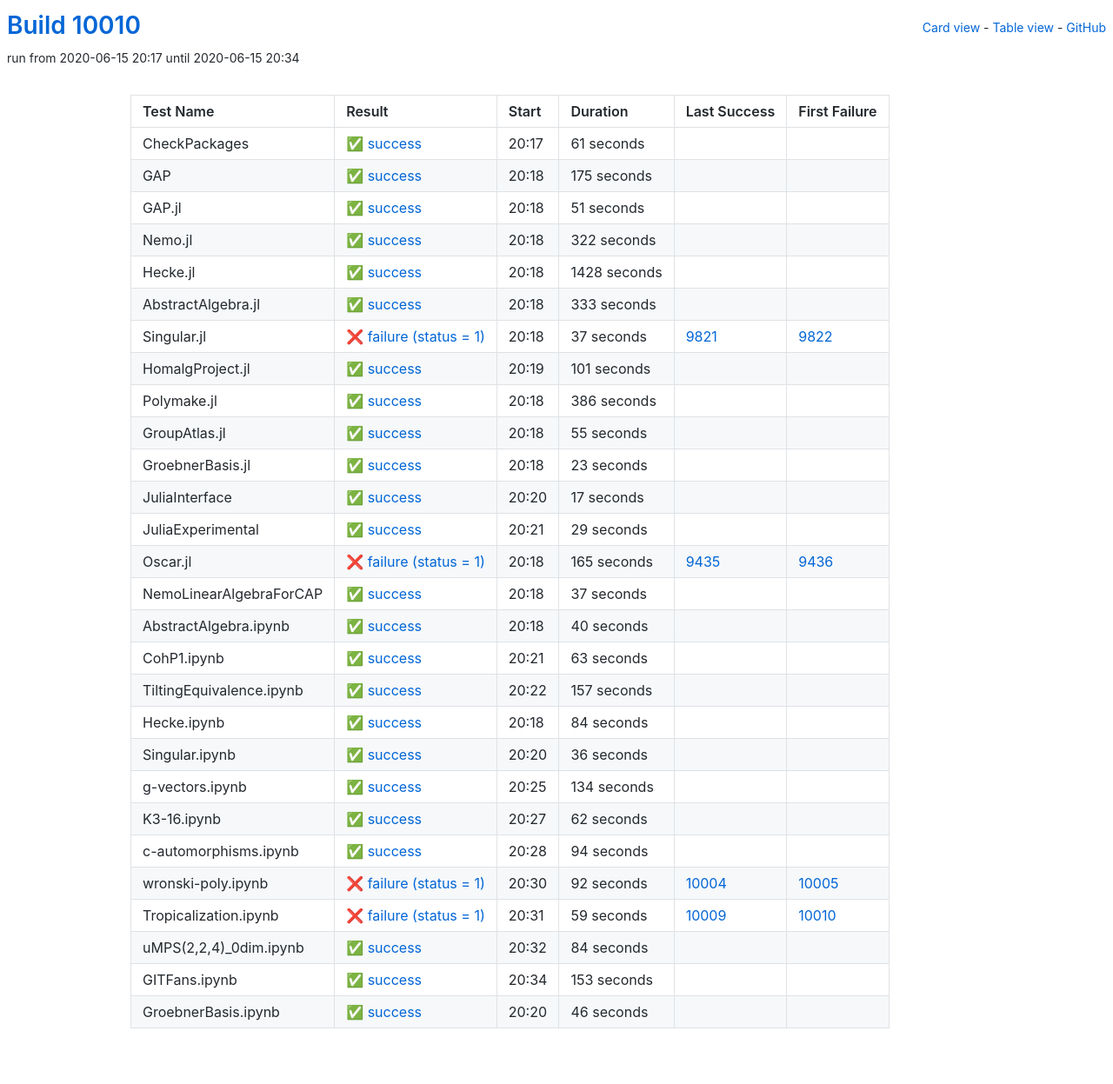
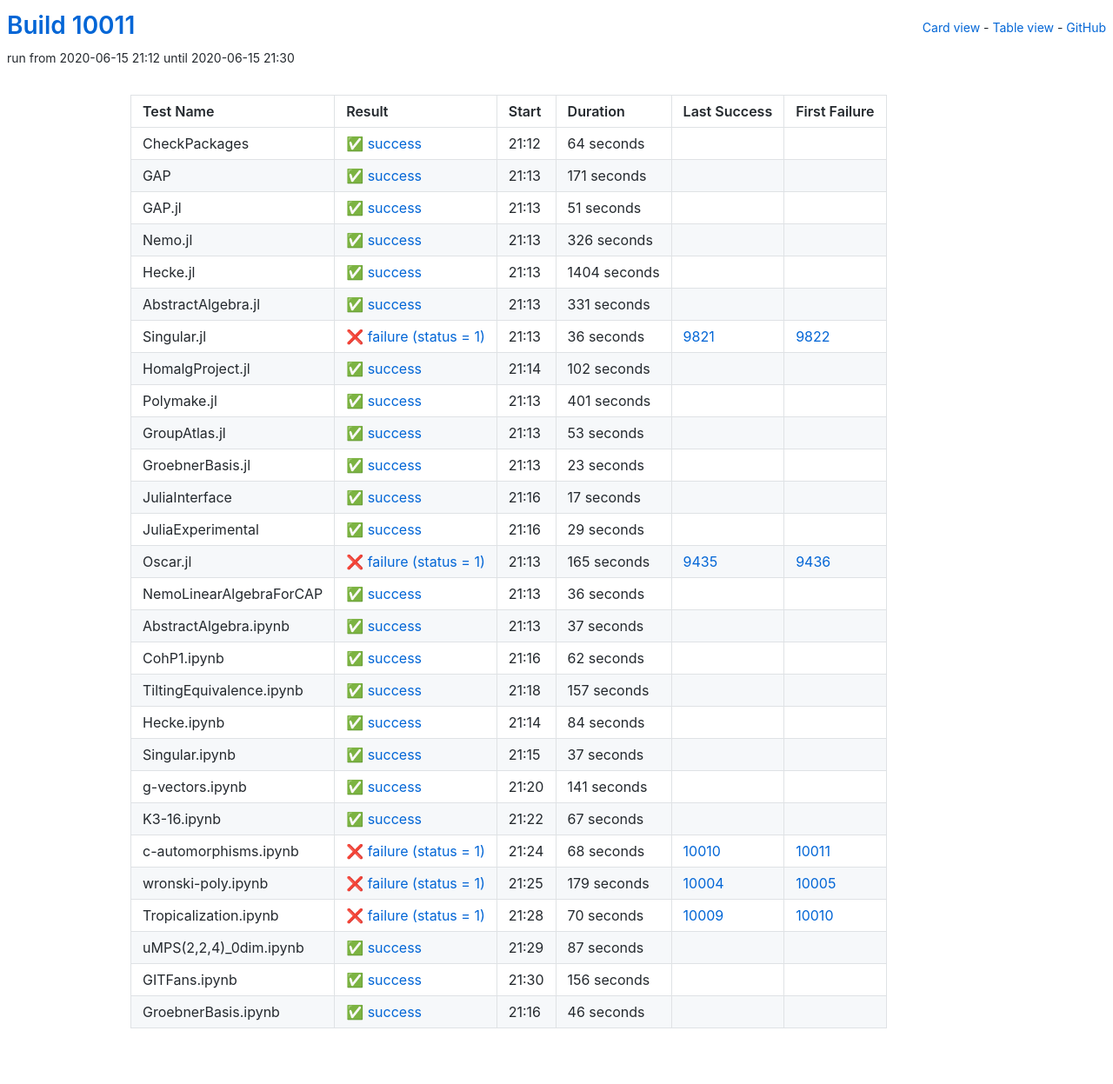
Before and after one commit to oscar-system/oscar-ci-status, a Jekyll site: the page built from table.html, in a window 1280 px wide. Shown: the whole page at 87% size. Built offline with Jekyll 4.4.1, drawn with Linux system fonts in a browser that asks for light colours.

Commit message:
Build #10011

```diff
--- a/_data/ci.yml
+++ b/_data/ci.yml
@@ -1,6 +1,6 @@
 ---
-build: 10010
-build_url: https://oscarci.mathematik.uni-kl.de/job/oscar/10010/
+build: 10011
+build_url: https://oscarci.mathematik.uni-kl.de/job/oscar/10011/
 job: oscar
 organization: oscar-system
 repo: oscar-ci-status
@@ -8,32 +8,32 @@
 tests:
 - name: CheckPackages
   id: checkpackages
-  log: https://oscarci.mathematik.uni-kl.de/job/oscar/10010/artifact/logs/build-10010/CheckPackages.log
-  start: 2020-06-15 20:17
+  log: https://oscarci.mathematik.uni-kl.de/job/oscar/10011/artifact/logs/build-10011/CheckPackages.log
+  start: 2020-06-15 21:12
   success: true
   exitcode: 0
   status: success
-  duration: 61
+  duration: 64
   last_success: false
   last_success_url:
   first_failure: false
   first_failure_url:
 - name: GAP
   id: gap
-  log: https://oscarci.mathematik.uni-kl.de/job/oscar/10010/artifact/logs/build-10010/GAP.log
-  start: 2020-06-15 20:18
+  log: https://oscarci.mathematik.uni-kl.de/job/oscar/10011/artifact/logs/build-10011/GAP.log
+  start: 2020-06-15 21:13
   success: true
   exitcode: 0
   status: success
-  duration: 175
+  duration: 171
   last_success: false
   last_success_url:
   first_failure: false
   first_failure_url:
 - name: GAP.jl
   id: gap-jl
-  log: https://oscarci.mathematik.uni-kl.de/job/oscar/10010/artifact/logs/build-10010/GAP.jl.log
-  start: 2020-06-15 20:18
+  log: https://oscarci.mathematik.uni-kl.de/job/oscar/10011/artifact/logs/build-10011/GAP.jl.log
+  start: 2020-06-15 21:13
   success: true
   exitcode: 0
   status: success
@@ -44,92 +44,92 @@
   first_failure_url:
 - name: Nemo.jl
   id: nemo-jl
-  log: https://oscarci.mathematik.uni-kl.de/job/oscar/10010/artifact/logs/build-10010/Nemo.jl.log
-  start: 2020-06-15 20:18
+  log: https://oscarci.mathematik.uni-kl.de/job/oscar/10011/artifact/logs/build-10011/Nemo.jl.log
+  start: 2020-06-15 21:13
   success: true
   exitcode: 0
   status: success
-  duration: 322
+  duration: 326
   last_success: false
   last_success_url:
   first_failure: false
   first_failure_url:
 - name: Hecke.jl
   id: hecke-jl
-  log: https://oscarci.mathematik.uni-kl.de/job/oscar/10010/artifact/logs/build-10010/Hecke.jl.log
-  start: 2020-06-15 20:18
+  log: https://oscarci.mathematik.uni-kl.de/job/oscar/10011/artifact/logs/build-10011/Hecke.jl.log
+  start: 2020-06-15 21:13
   success: true
   exitcode: 0
   status: success
-  duration: 1428
+  duration: 1404
   last_success: false
   last_success_url:
   first_failure: false
   first_failure_url:
 - name: AbstractAlgebra.jl
   id: abstractalgebra-jl
-  log: https://oscarci.mathematik.uni-kl.de/job/oscar/10010/artifact/logs/build-10010/AbstractAlgebra.jl.log
-  start: 2020-06-15 20:18
+  log: https://oscarci.mathematik.uni-kl.de/job/oscar/10011/artifact/logs/build-10011/AbstractAlgebra.jl.log
+  start: 2020-06-15 21:13
   success: true
   exitcode: 0
   status: success
-  duration: 333
+  duration: 331
   last_success: false
   last_success_url:
   first_failure: false
   first_failure_url:
 - name: Singular.jl
   id: singular-jl
-  log: https://oscarci.mathematik.uni-kl.de/job/oscar/10010/artifact/logs/build-10010/Singular.jl.log
-  start: 2020-06-15 20:18
+  log: https://oscarci.mathematik.uni-kl.de/job/oscar/10011/artifact/logs/build-10011/Singular.jl.log
+  start: 2020-06-15 21:13
   success: false
   exitcode: 1
   status: failure
-  duration: 37
+  duration: 36
   last_success: 9821
   last_success_url: https://oscarci.mathematik.uni-kl.de/job/oscar/9821/
   first_failure: 9822
   first_failure_url: https://oscarci.mathematik.uni-kl.de/job/oscar/9822/
 - name: HomalgProject.jl
   id: homalgproject-jl
-  log: https://oscarci.mathematik.uni-kl.de/job/oscar/10010/artifact/logs/build-10010/HomalgProject.jl.log
-  start: 2020-06-15 20:19
+  log: https://oscarci.mathematik.uni-kl.de/job/oscar/10011/artifact/logs/build-10011/HomalgProject.jl.log
+  start: 2020-06-15 21:14
   success: true
   exitcode: 0
   status: success
-  duration: 101
+  duration: 102
   last_success: false
   last_success_url:
   first_failure: false
   first_failure_url:
 - name: Polymake.jl
   id: polymake-jl
-  log: https://oscarci.mathematik.uni-kl.de/job/oscar/10010/artifact/logs/build-10010/Polymake.jl.log
-  start: 2020-06-15 20:18
+  log: https://oscarci.mathematik.uni-kl.de/job/oscar/10011/artifact/logs/build-10011/Polymake.jl.log
+  start: 2020-06-15 21:13
   success: true
   exitcode: 0
   status: success
-  duration: 386
+  duration: 401
   last_success: false
   last_success_url:
   first_failure: false
   first_failure_url:
 - name: GroupAtlas.jl
   id: groupatlas-jl
-  log: https://oscarci.mathematik.uni-kl.de/job/oscar/10010/artifact/logs/build-10010/GroupAtlas.jl.log
-  start: 2020-06-15 20:18
+  log: https://oscarci.mathematik.uni-kl.de/job/oscar/10011/artifact/logs/build-10011/GroupAtlas.jl.log
+  start: 2020-06-15 21:13
   success: true
   exitcode: 0
   status: success
-  duration: 55
+  duration: 53
   last_success: false
   last_success_url:
   first_failure: false
   first_failure_url:
 - name: GroebnerBasis.jl
   id: groebnerbasis-jl
-  log: https://oscarci.mathematik.uni-kl.de/job/oscar/10010/artifact/logs/build-10010/GroebnerBasis.jl.log
-  start: 2020-06-15 20:18
+  log: https://oscarci.mathematik.uni-kl.de/job/oscar/10011/artifact/logs/build-10011/GroebnerBasis.jl.log
+  start: 2020-06-15 21:13
   success: true
   exitcode: 0
   status: success
@@ -140,8 +140,8 @@
   first_failure_url:
 - name: JuliaInterface
   id: juliainterface
-  log: https://oscarci.mathematik.uni-kl.de/job/oscar/10010/artifact/logs/build-10010/JuliaInterface.log
-  start: 2020-06-15 20:20
+  log: https://oscarci.mathematik.uni-kl.de/job/oscar/10011/artifact/logs/build-10011/JuliaInterface.log
+  start: 2020-06-15 21:16
   success: true
   exitcode: 0
   status: success
@@ -152,8 +152,8 @@
   first_failure_url:
 - name: JuliaExperimental
   id: juliaexperimental
-  log: https://oscarci.mathematik.uni-kl.de/job/oscar/10010/artifact/logs/build-10010/JuliaExperimental.log
-  start: 2020-06-15 20:21
+  log: https://oscarci.mathematik.uni-kl.de/job/oscar/10011/artifact/logs/build-10011/JuliaExperimental.log
+  start: 2020-06-15 21:16
   success: true
   exitcode: 0
   status: success
@@ -164,8 +164,8 @@
   first_failure_url:
 - name: Oscar.jl
   id: oscar-jl
-  log: https://oscarci.mathematik.uni-kl.de/job/oscar/10010/artifact/logs/build-10010/Oscar.jl.log
-  start: 2020-06-15 20:18
+  log: https://oscarci.mathematik.uni-kl.de/job/oscar/10011/artifact/logs/build-10011/Oscar.jl.log
+  start: 2020-06-15 21:13
   success: false
   exitcode: 1
   status: failure
@@ -176,8 +176,20 @@
   first_failure_url: https://oscarci.mathematik.uni-kl.de/job/oscar/9436/
 - name: NemoLinearAlgebraForCAP
   id: nemolinearalgebraforcap
-  log: https://oscarci.mathematik.uni-kl.de/job/oscar/10010/artifact/logs/build-10010/NemoLinearAlgebraForCAP.log
-  start: 2020-06-15 20:18
+  log: https://oscarci.mathematik.uni-kl.de/job/oscar/10011/artifact/logs/build-10011/NemoLinearAlgebraForCAP.log
+  start: 2020-06-15 21:13
+  success: true
+  exitcode: 0
+  status: success
+  duration: 36
+  last_success: false
+  last_success_url:
+  first_failure: false
+  first_failure_url:
+- name: AbstractAlgebra.ipynb
+  id: abstractalgebra-ipynb
+  log: https://oscarci.mathematik.uni-kl.de/job/oscar/10011/artifact/logs/build-10011/AbstractAlgebra.ipynb.log
+  start: 2020-06-15 21:13
   success: true
   exitcode: 0
   status: success
@@ -186,34 +198,22 @@
   last_success_url:
   first_failure: false
   first_failure_url:
-- name: AbstractAlgebra.ipynb
-  id: abstractalgebra-ipynb
-  log: https://oscarci.mathematik.uni-kl.de/job/oscar/10010/artifact/logs/build-10010/AbstractAlgebra.ipynb.log
-  start: 2020-06-15 20:18
+- name: CohP1.ipynb
+  id: cohp1-ipynb
+  log: https://oscarci.mathematik.uni-kl.de/job/oscar/10011/artifact/logs/build-10011/CohP1.ipynb.log
+  start: 2020-06-15 21:16
   success: true
   exitcode: 0
   status: success
-  duration: 40
-  last_success: false
-  last_success_url:
-  first_failure: false
-  first_failure_url:
-- name: CohP1.ipynb
-  id: cohp1-ipynb
-  log: https://oscarci.mathematik.uni-kl.de/job/oscar/10010/artifact/logs/build-10010/CohP1.ipynb.log
-  start: 2020-06-15 20:21
-  success: true
-  exitcode: 0
-  status: success
-  duration: 63
+  duration: 62
   last_success: false
   last_success_url:
   first_failure: false
   first_failure_url:
 - name: TiltingEquivalence.ipynb
   id: tiltingequivalence-ipynb
-  log: https://oscarci.mathematik.uni-kl.de/job/oscar/10010/artifact/logs/build-10010/TiltingEquivalence.ipynb.log
-  start: 2020-06-15 20:22
+  log: https://oscarci.mathematik.uni-kl.de/job/oscar/10011/artifact/logs/build-10011/TiltingEquivalence.ipynb.log
+  start: 2020-06-15 21:18
   success: true
   exitcode: 0
   status: success
@@ -224,8 +224,8 @@
   first_failure_url:
 - name: Hecke.ipynb
   id: hecke-ipynb
-  log: https://oscarci.mathematik.uni-kl.de/job/oscar/10010/artifact/logs/build-10010/Hecke.ipynb.log
-  start: 2020-06-15 20:18
+  log: https://oscarci.mathematik.uni-kl.de/job/oscar/10011/artifact/logs/build-10011/Hecke.ipynb.log
+  start: 2020-06-15 21:14
   success: true
   exitcode: 0
   status: success
@@ -236,104 +236,104 @@
   first_failure_url:
 - name: Singular.ipynb
   id: singular-ipynb
-  log: https://oscarci.mathematik.uni-kl.de/job/oscar/10010/artifact/logs/build-10010/Singular.ipynb.log
-  start: 2020-06-15 20:20
+  log: https://oscarci.mathematik.uni-kl.de/job/oscar/10011/artifact/logs/build-10011/Singular.ipynb.log
+  start: 2020-06-15 21:15
   success: true
   exitcode: 0
   status: success
-  duration: 36
+  duration: 37
   last_success: false
   last_success_url:
   first_failure: false
   first_failure_url:
 - name: g-vectors.ipynb
   id: g-vectors-ipynb
-  log: https://oscarci.mathematik.uni-kl.de/job/oscar/10010/artifact/logs/build-10010/g-vectors.ipynb.log
-  start: 2020-06-15 20:25
+  log: https://oscarci.mathematik.uni-kl.de/job/oscar/10011/artifact/logs/build-10011/g-vectors.ipynb.log
+  start: 2020-06-15 21:20
   success: true
   exitcode: 0
   status: success
-  duration: 134
+  duration: 141
   last_success: false
   last_success_url:
   first_failure: false
   first_failure_url:
 - name: K3-16.ipynb
   id: k3-16-ipynb
-  log: https://oscarci.mathematik.uni-kl.de/job/oscar/10010/artifact/logs/build-10010/K3-16.ipynb.log
-  start: 2020-06-15 20:27
+  log: https://oscarci.mathematik.uni-kl.de/job/oscar/10011/artifact/logs/build-10011/K3-16.ipynb.log
+  start: 2020-06-15 21:22
   success: true
   exitcode: 0
   status: success
-  duration: 62
+  duration: 67
   last_success: false
   last_success_url:
   first_failure: false
   first_failure_url:
 - name: c-automorphisms.ipynb
   id: c-automorphisms-ipynb
-  log: https://oscarci.mathematik.uni-kl.de/job/oscar/10010/artifact/logs/build-10010/c-automorphisms.ipynb.log
-  start: 2020-06-15 20:28
-  success: true
-  exitcode: 0
-  status: success
-  duration: 94
-  last_success: false
-  last_success_url:
-  first_failure: false
-  first_failure_url:
-- name: wronski-poly.ipynb
-  id: wronski-poly-ipynb
-  log: https://oscarci.mathematik.uni-kl.de/job/oscar/10010/artifact/logs/build-10010/wronski-poly.ipynb.log
-  start: 2020-06-15 20:30
+  log: https://oscarci.mathematik.uni-kl.de/job/oscar/10011/artifact/logs/build-10011/c-automorphisms.ipynb.log
+  start: 2020-06-15 21:24
   success: false
   exitcode: 1
   status: failure
-  duration: 92
+  duration: 68
+  last_success: 10010
+  last_success_url: https://oscarci.mathematik.uni-kl.de/job/oscar/10010/
+  first_failure: 10011
+  first_failure_url: https://oscarci.mathematik.uni-kl.de/job/oscar/10011/
+- name: wronski-poly.ipynb
+  id: wronski-poly-ipynb
+  log: https://oscarci.mathematik.uni-kl.de/job/oscar/10011/artifact/logs/build-10011/wronski-poly.ipynb.log
+  start: 2020-06-15 21:25
+  success: false
+  exitcode: 1
+  status: failure
+  duration: 179
   last_success: 10004
   last_success_url: https://oscarci.mathematik.uni-kl.de/job/oscar/10004/
   first_failure: 10005
   first_failure_url: https://oscarci.mathematik.uni-kl.de/job/oscar/10005/
 - name: Tropicalization.ipynb
   id: tropicalization-ipynb
-  log: https://oscarci.mathematik.uni-kl.de/job/oscar/10010/artifact/logs/build-10010/Tropicalization.ipynb.log
-  start: 2020-06-15 20:31
+  log: https://oscarci.mathematik.uni-kl.de/job/oscar/10011/artifact/logs/build-10011/Tropicalization.ipynb.log
+  start: 2020-06-15 21:28
   success: false
   exitcode: 1
   status: failure
-  duration: 59
+  duration: 70
   last_success: 10009
   last_success_url: https://oscarci.mathematik.uni-kl.de/job/oscar/10009/
   first_failure: 10010
   first_failure_url: https://oscarci.mathematik.uni-kl.de/job/oscar/10010/
 - name: uMPS(2,2,4)_0dim.ipynb
   id: umps-2-2-4-0dim-ipynb
-  log: https://oscarci.mathematik.uni-kl.de/job/oscar/10010/artifact/logs/build-10010/uMPS-2-2-4-_0dim.ipynb.log
-  start: 2020-06-15 20:32
+  log: https://oscarci.mathematik.uni-kl.de/job/oscar/10011/artifact/logs/build-10011/uMPS-2-2-4-_0dim.ipynb.log
+  start: 2020-06-15 21:29
   success: true
   exitcode: 0
   status: success
-  duration: 84
+  duration: 87
   last_success: false
   last_success_url:
   first_failure: false
   first_failure_url:
 - name: GITFans.ipynb
   id: gitfans-ipynb
-  log: https://oscarci.mathematik.uni-kl.de/job/oscar/10010/artifact/logs/build-10010/GITFans.ipynb.log
-  start: 2020-06-15 20:34
+  log: https://oscarci.mathematik.uni-kl.de/job/oscar/10011/artifact/logs/build-10011/GITFans.ipynb.log
+  start: 2020-06-15 21:30
   success: true
   exitcode: 0
   status: success
-  duration: 153
+  duration: 156
   last_success: false
   last_success_url:
   first_failure: false
   first_failure_url:
 - name: GroebnerBasis.ipynb
   id: groebnerbasis-ipynb
-  log: https://oscarci.mathematik.uni-kl.de/job/oscar/10010/artifact/logs/build-10010/GroebnerBasis.ipynb.log
-  start: 2020-06-15 20:20
+  log: https://oscarci.mathematik.uni-kl.de/job/oscar/10011/artifact/logs/build-10011/GroebnerBasis.ipynb.log
+  start: 2020-06-15 21:16
   success: true
   exitcode: 0
   status: success
```
Also changed, not shown: README.md.
